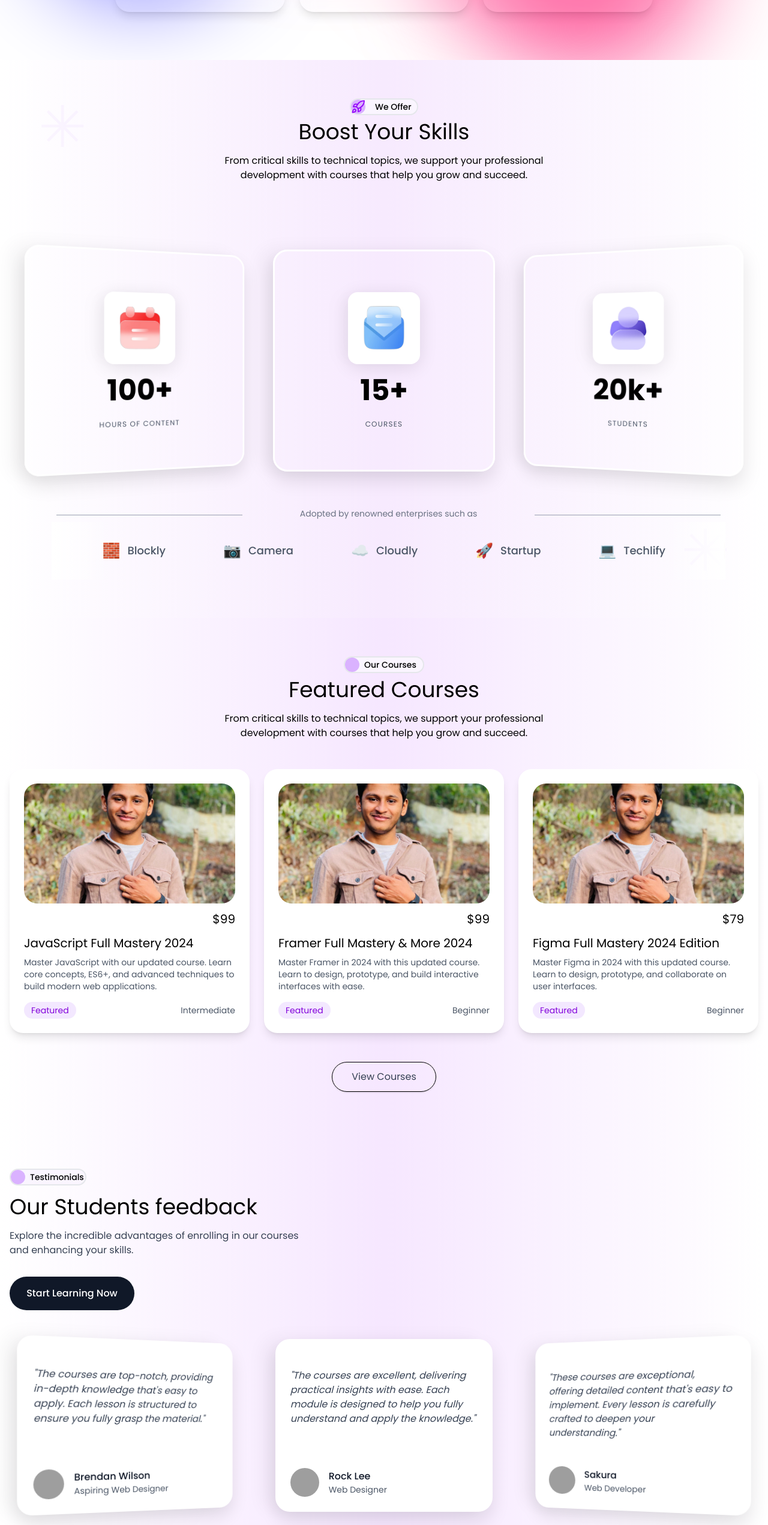
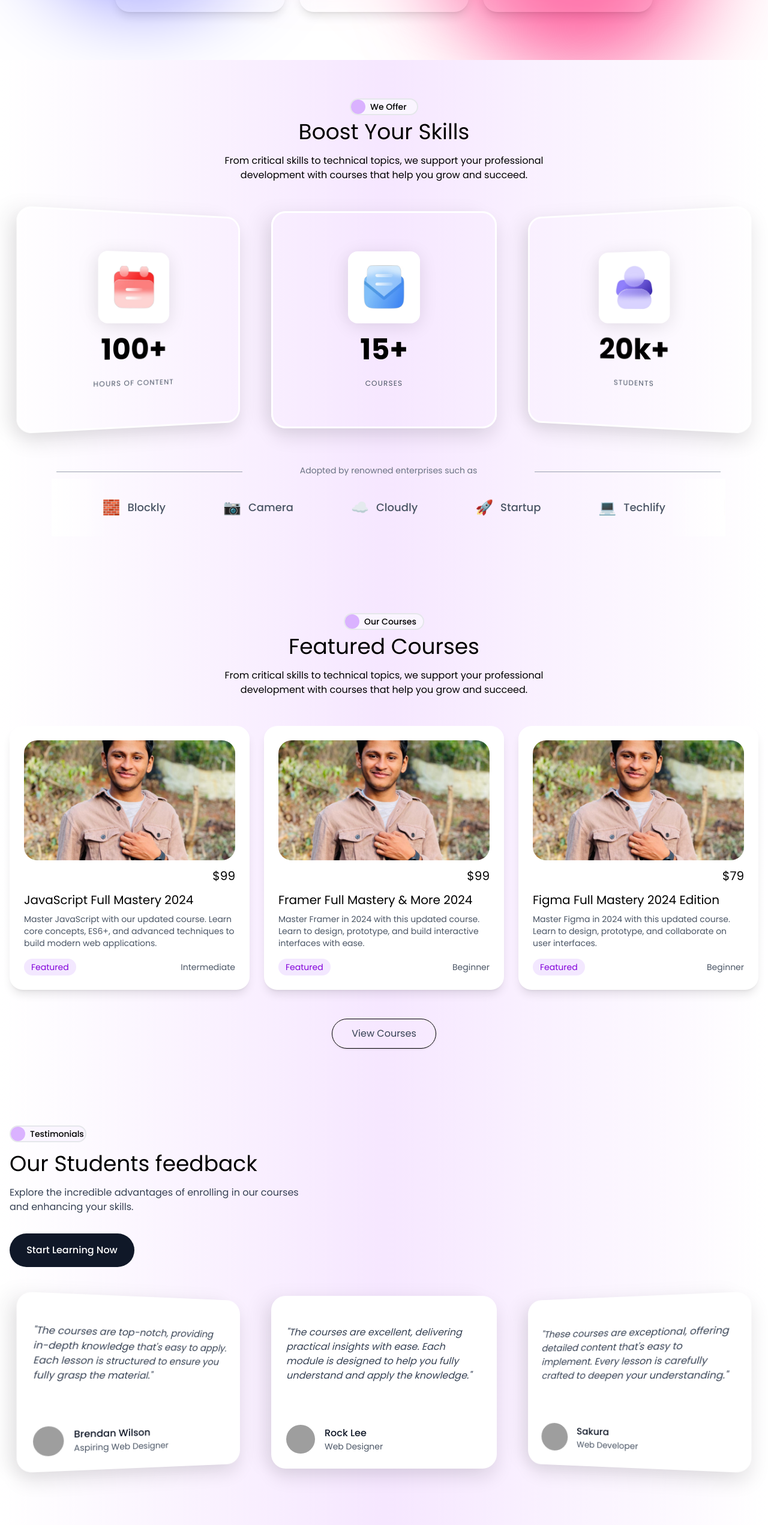
Before and after one commit to Ajnastk/SDEC-Courses, a Next.js app: page / in a window 1280 px wide. Shown: the part 844-3386 px from the top of the page at 60% size. Built offline with nearby package versions, Linux system fonts and the light colour scheme; grey boxes are pictures that could not be loaded.

Commit message:
fix responsiveness and add effect

```diff
--- a/components/BoostYourSkills.jsx
+++ b/components/BoostYourSkills.jsx
@@ -1,7 +1,6 @@
 "use client";
 
 import { useState, useEffect, useRef } from "react";
-import { Users, Calendar, Rocket, Mail } from "lucide-react";
 import contents from "@/Contents";
 import React from "react";
 import Image from "next/image";
@@ -62,7 +61,8 @@ export default function BoostYourSkills() {
   ];
 
   return (
-    <div className="bg-gradient-to-l from-white via-[#f7eafe] to-white py-16 flex flex-col px-4 w-full mx-auto relative overflow-hidden">
+    <div className="py-16 bg-gradient-to-r  from-white via-[#f6e7ff] to-white ">
+      <div className="max-w-7xl mx-auto px-4">
       {/* Decorative Elements */}
       <div className="absolute top-16 left-16 opacity-10">
         <div className="text-purple-300 text-8xl">✳</div>
@@ -74,9 +74,9 @@ export default function BoostYourSkills() {
       <div className="text-center mb-12">
         <div className="flex items-center justify-center mb-2">
           <div className="bg-purple-50 border-2 border-gray-200 px-0 py-0 rounded-full flex items-center">
-            <div className="text-black font-medium w-[110px] text-sm flex items-center gap-4">
+            <div className="text-black font-medium w-[110px] text-sm flex items-center gap-2">
               <span className="h-6 w-6 bg-purple-300 rounded-full flex items-center justify-center">
-                <span className="text-purple-600">{<Rocket />}</span>
+                <span className="text-purple-600">{}</span>
               </span>
               We Offer
             </div>
@@ -88,12 +88,12 @@ export default function BoostYourSkills() {
       </div>
 
       {/* Responsive Grid */}
-      <div className="grid grid-cols-1 md:grid-cols-2 lg:flex lg:justify-center gap-6 lg:gap-14 mt-16">
+      <div className="grid grid-cols-1 md:grid-cols-2 lg:grid-cols-3 gap-6 lg:gap-15">
         {data.cards.map((card, index) => {
           return (
             <div
               key={index}
-              className="px-8 text-center sm:h-[370px] h-[320px] lg:w-[370px] transition-transform relative rounded-3xl flex flex-col justify-center items-center gap-5"
+              className="px-9 text-center py-16 transition-transform relative rounded-3xl flex flex-col justify-center items-center gap-5"
               style={{
                 border: "3px solid white",
                 boxShadow:
@@ -175,6 +175,7 @@ export default function BoostYourSkills() {
           </div>
         </div>
       </div>
+      </div>
     </div>
   );
 }
--- a/components/FeaturedCourses.js
+++ b/components/FeaturedCourses.js
@@ -61,7 +61,7 @@ export default function FeaturedCourses() {
 
         <div className="grid grid-cols-1 sm:grid-cols-2 md:grid-cols-2 lg:grid-cols-3 gap-6 mb-12 ">
           {courses.map((course) => (
-            <div key={course.id} className="bg-white rounded-[22px] shadow-lg overflow-hidden p-6">
+            <div key={course.id} className="bg-white rounded-[22px] shadow-lg overflow-hidden p-6 transition-transform duration-300 ease-in-out transform-gpu hover:translate-x-[-20px] hover:[transform:perspective(180px)_rotateY(-3deg)_rotateX(0deg)_rotate(-0deg)]">
               <div className="relative w-full h-50">
                 <Image
                   src={course.image}
--- a/components/PremiumCourses.jsx
+++ b/components/PremiumCourses.jsx
@@ -9,18 +9,18 @@ export default function PremiumCourses() {
     contents.PremimuCoursesData;
 
   return (
-    <div id="join" className="bg-gradient-to-l from-white via-[#f7eafe] to-white min-h-screen flex flex-col items-center py-16 px-2">
-      <div className="max-w-7xl w-full">
-        <div className="flex lg:flex-row flex-col items-center justify-between mb-10 px-8 lg:gap-0 gap-6">
-          <h1 className="md:text-5xl sm:text-3xl text-2xl font-semibold sm:font-normal text-black">{heading}</h1>
+    <div id="join" className="py-16 bg-gradient-to-r  from-white via-[#f6e7ff] to-white ">
+      <div className="max-w-7xl mx-auto px-4">
+        <div className="flex lg:flex-row flex-col items-center justify-between mb-10  lg:gap-0 gap-6">
+          <h1 className="md:text-4xl sm:text-3xl text-2xl font-semibold sm:font-normal text-black">{heading}</h1>
           <div className="text-right">
-            <div className="sm:text-xl text-lg text-black text-center lg:text-start">{subheading}</div>
+            <div className="sm:text-xl text-lg text-black text-center">{subheading}</div>
             <div className="flex items-center text-black mt-2">
-              {[1, 2, 3, 4, 5].map((star) => (
+              {/* {[1, 2, 3, 4, 5].map((star) => (
                 <span key={star} className="text-lg">
                   ⭐
                 </span>
-              ))}
+              ))} */}
               <span className="ml-2">{rating}/5</span>
               <span className="mx-2">•</span>
               <span>{reviews.toLocaleString()} Reviews</span>
@@ -28,11 +28,11 @@ export default function PremiumCourses() {
           </div>
         </div>
 
-        <div className="grid grid-cols-1 sm:grid-cols-1 md:grid-cols-2 md:ml-[30px] md:mr-[20px] lg:grid-cols-3 gap-6 lg:gap-8 px-4 sm:px-6 lg:px-1">
+        <div className="grid grid-cols-1 md:grid-cols-2 lg:grid-cols-3 gap-8">
           {plans.map((plan) => (
             <div
               key={plan.id}
-              className="relative bg-white rounded-3xl w-full sm:px-5 px-4 md:px-0 h-auto sm:h-[500px] md:max-w-[380px] md:h-[480px] shadow-md overflow-visible"
+              className="relative bg-white rounded-3xl lg:px-0 md:px-0 sm:px-6 px-6 shadow-md "
             >
               {plan.isPopular && (
                 <div className="absolute top-1 md:-left-8 -left-6 z-10 rotate-[-20deg]">
@@ -43,7 +43,7 @@ export default function PremiumCourses() {
               )}
 
               <div>
-                <div className="py-4 md:px-6">
+                <div className="py-7 md:px-6">
                   <h3 className="text-lg sm:text-xl md:text-md p-3 text-black mb-2 text-center">
                     {plan.name}
                   </h3>
@@ -54,7 +54,7 @@ export default function PremiumCourses() {
                       boxShadow: "inset 1px 1px 2px 1px rgba(0, 0, 0, 0.1)",
                     }}
                   >
-                    <div className="flex textce items-baseline">
+                    <div className="flex text-center items-baseline">
                       <span className="md:text-2xl text-lg font-semibold text-black">
                         ${plan.price}
                       </span>
--- a/components/TestimonialsSection.js
+++ b/components/TestimonialsSection.js
@@ -76,7 +76,7 @@ export default function TestimonialsSection() {
 
 
         {/* Grid that changes from 3 columns to 2 columns based on screen size */}
-        <div className="grid grid-cols-1 md:grid-cols-2 lg:grid-cols-3 gap-6 lg:gap-20">
+        <div className="grid grid-cols-1 md:grid-cols-2 lg:grid-cols-3 gap-6 lg:gap-15">
           {testimonials.map((testimonial) => (
             <div
               key={testimonial.id}
```
